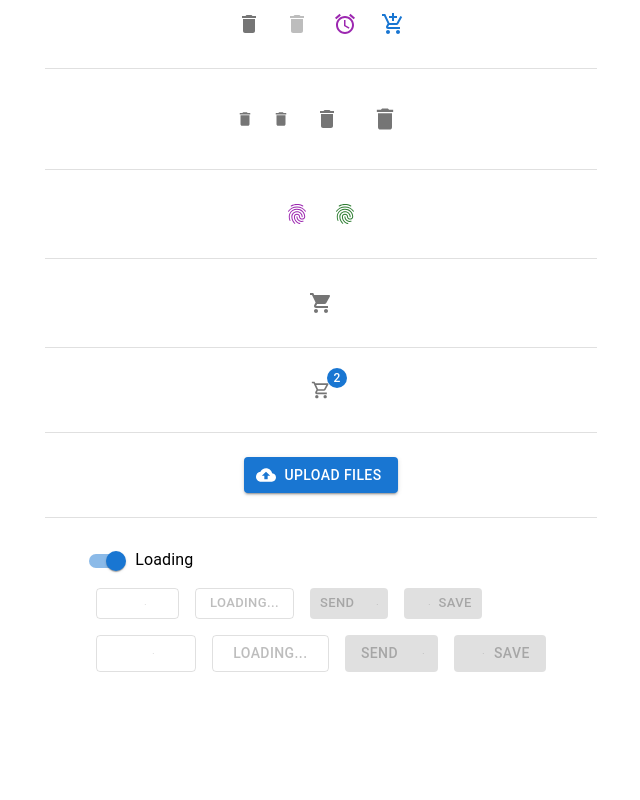
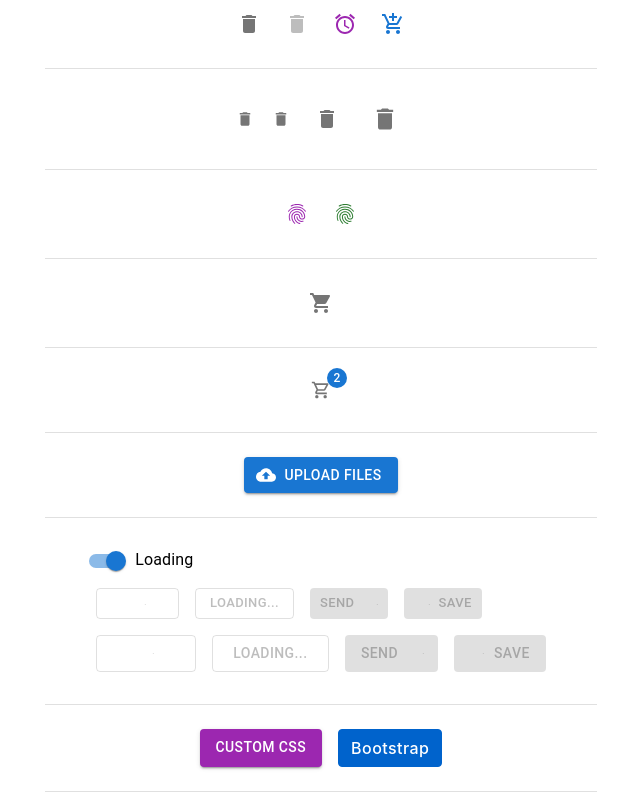
Before and after one commit to watcharakornton/mui_tutorials, a React (Vite) app: page / in a window 1280 px wide. Shown: the part 595-1395 px from the top of the page, without its empty margins (319-959 px from the left). Before the commit the page ends 1283 px from the top, so only its background shows below. Built offline with nearby package versions, Linux system fonts and the light colour scheme.

Commit message:
Add CustomizedButtons into Button Component

```diff
--- a/src/App.jsx
+++ b/src/App.jsx
@@ -15,6 +15,7 @@ import {
   IconButtonWithBadge,
   InputFileUpload,
   LoadingButtonsTransition,
+  CustomizedButtons,
 } from './inputs/ButtonComponent';
 
 
@@ -64,6 +65,9 @@ function App() {
         <InputFileUpload />
         <Divider sx={{ width: "100%" }} />
         <LoadingButtonsTransition />
+        <Divider sx={{ width: "100%" }} />
+        <CustomizedButtons />
+        <Divider sx={{ width: "100%" }} />
       </Stack>
     </Container>
   )
--- a/src/inputs/ButtonComponent.jsx
+++ b/src/inputs/ButtonComponent.jsx
@@ -1,5 +1,5 @@
 import * as React from 'react';
-import { styled } from '@mui/material/styles'
+import { styled, useTheme } from '@mui/material/styles'
 import {
     Stack,
     Box,
@@ -22,6 +22,63 @@ import {
     CloudUpload as CloudUploadIcon,
     Save as SaveIcon,
 } from '@mui/icons-material';
+import { purple } from '@mui/material/colors';
+
+export const CustomizedButtons = () => {
+    const theme = useTheme();
+    const BootstrapButton = styled(Button)({
+        boxShadow: 'none',
+        textTransform: 'none',
+        fontSize: 16,
+        padding: '6px 12px',
+        border: '1px solid',
+        lineHeight: 1.5,
+        backgroundColor: '#0063cc',
+        borderColor: '#0063cc',
+        fontFamily: [
+            '-apple-system',
+            'BlinkMacSystemFont',
+            '"Segeo UI"',
+            'Roboto',
+            '"Helvetica Neue"',
+            'Arial',
+            'sans-serif',
+            '"Apple Color Emoji"',
+            '"Segeo UI Emoji"',
+            '"Segeo UI Symbol"',
+        ].join(','),
+        '&:hover': {
+            backgroundColor: '#0069d9',
+            borderColor: '#0062cc',
+            boxShadow: 'none',
+        },
+        '&:active': {
+            boxShadow: 'none',
+            backgroundColor: '#0062cc',
+            borderColor: '#005cbf',
+        },
+        '&:focus': {
+            boxShadow: '0 0 0 0.2rem rgba(0,123,255,.5',
+        },
+    });
+
+    const ColorButton = styled(Button)({
+        color: theme.palette.getContrastText(purple[500]),
+        backgroundColor: purple[500],
+        '&:hover': {
+            backgroundColor: purple[700],
+        },
+    });
+
+    return (
+        <Stack spacing={2} direction="row">
+            <ColorButton variant="contained">Custom CSS</ColorButton>
+            <BootstrapButton variant="contained" disableRipple>
+                Bootstrap
+            </BootstrapButton>
+        </Stack>
+    );
+}
 
 export const LoadingButtonsTransition = () => {
     const [loading, setLoading] = React.useState(true);
```
